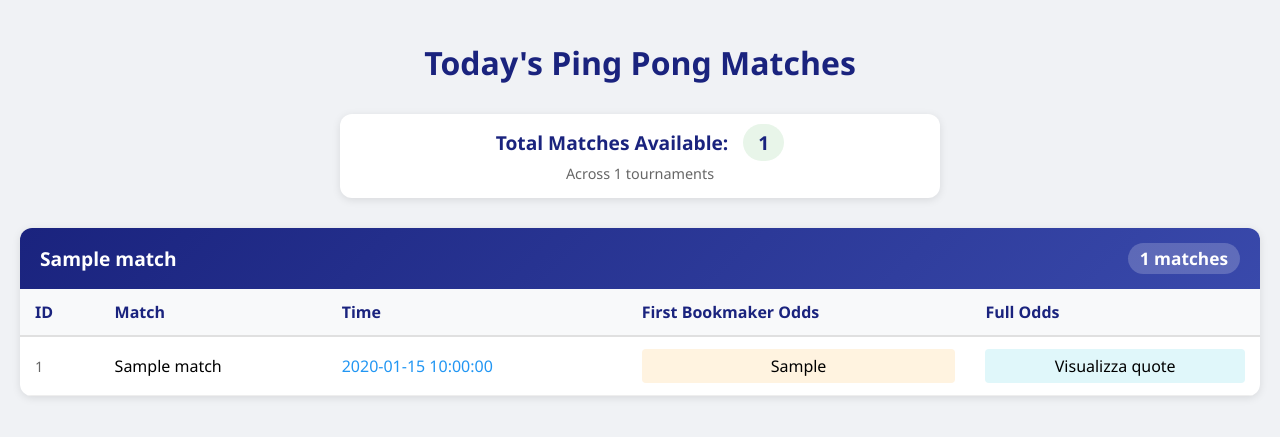
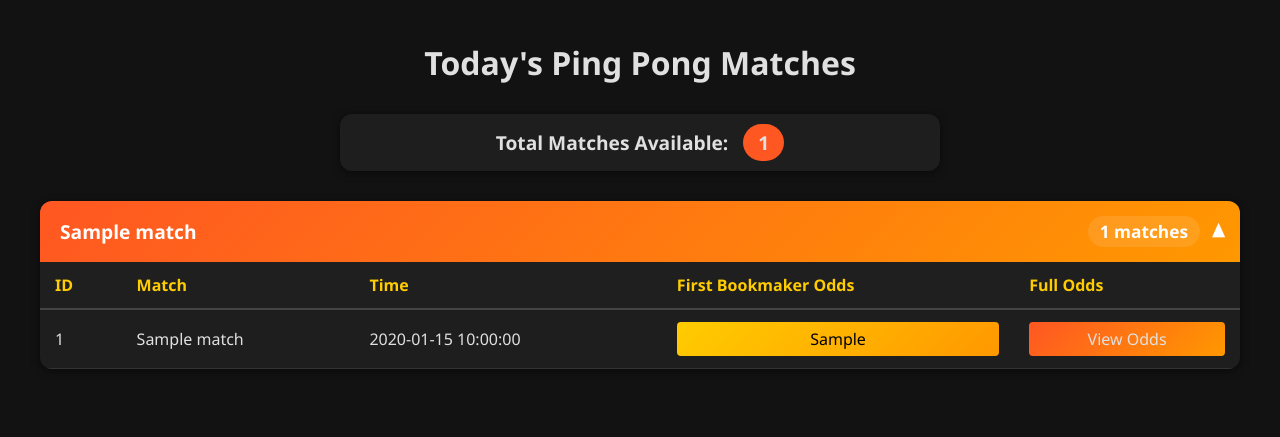
Before and after one commit to ehipluto/pingbet, a Flask app: template templates/matches.html in a window 1280 px wide. Shown: the top 437 px of the page. Run offline with Flask 3, Linux system fonts and the light colour scheme; the template is opened without the code that fills it: most values are stand-ins (such as "Sample title", 1, 10 or a date in 2020); parts of the project's set-up code (start-up, migrations or seed data) failed here and were passed over.

Commit message:
Update matches.html

```diff
--- a/templates/matches.html
+++ b/templates/matches.html
@@ -13,33 +13,44 @@
         body {
             margin: 0;
             padding: 20px;
-            background-color: #f0f2f5;
+            background-color: #121212; /* Dark background */
+            color: #e0e0e0; /* Light text color */
         }
 
         .header {
             text-align: center;
             margin-bottom: 30px;
-            color: #1a237e;
+        }
+
+        .tournament-content {
+            display: none; /* Nasconde inizialmente il contenuto */
+            transition: all 0.3s ease;
         }
 
         .tournaments-container {
-            display: grid;
-            grid-template-columns: repeat(auto-fit, minmax(600px, 1fr));
+            display: flex;
+            flex-direction: column;
             gap: 20px;
             margin: 0 auto;
-            max-width: 1800px;
+            max-width: 1200px;
         }
 
         .tournament-card {
-            background: white;
+            background: #1e1e1e; /* Dark card background */
             border-radius: 12px;
-            box-shadow: 0 2px 8px rgba(0,0,0,0.1);
+            box-shadow: 0 2px 8px rgba(0, 0, 0, 0.5);
             overflow: hidden;
             margin-bottom: 20px;
+            transition: transform 0.2s, box-shadow 0.2s;
+        }
+
+        .tournament-card:hover {
+            transform: translateY(-2px);
+            box-shadow: 0 4px 15px rgba(0, 0, 0, 0.7);
         }
 
         .tournament-header {
-            background: linear-gradient(135deg, #1a237e, #3949ab);
+            background: linear-gradient(135deg, #ff5722, #ff9800); /* Gradient header */
             color: white;
             padding: 15px 20px;
             font-size: 1.2em;
@@ -47,10 +58,31 @@
             display: flex;
             justify-content: space-between;
             align-items: center;
+            cursor: pointer;
+            user-select: none;
+            position: relative;
+            padding-right: 40px; /* Spazio per l'icona */
+        }
+
+        .tournament-header:after {
+            content: '▼';
+            position: absolute;
+            right: 15px;
+            top: 50%;
+            transform: translateY(-50%);
+            transition: transform 0.3s ease;
+        }
+
+        .tournament-header.active:after {
+            transform: translateY(-50%) rotate(180deg);
+        }
+
+        .tournament-content.show {
+            display: block;
         }
 
         .match-count {
-            background: rgba(255,255,255,0.2);
+            background: rgba(255, 255, 255, 0.1);
             padding: 4px 12px;
             border-radius: 20px;
             font-size: 0.9em;
@@ -62,50 +94,150 @@
         }
 
         th {
-            background-color: #f8f9fa;
-            color: #1a237e;
+            background-color: #1f1f1f; /* Darker header for table */
+            color: #ffcc00; /* Bright yellow for table header */
             padding: 12px 15px;
             text-align: left;
             font-weight: 600;
-            border-bottom: 2px solid #e0e0e0;
+            border-bottom: 2px solid #444;
         }
 
         td {
             padding: 12px 15px;
-            border-bottom: 1px solid #eeeeee;
+            border-bottom: 1px solid #333; /* Darker border for table rows */
         }
 
         tr:hover {
-            background-color: #f5f5f5;
-        }
-
-        .match-id {
-            color: #666;
-            font-size: 0.9em;
-        }
-
-        .match-name {
-            font-weight: 500;
-        }
-
-        .match-time {
-            color: #2196f3;
-            font-weight: 500;
+            background-color: #333; /* Darker hover effect */
         }
 
         .first-bookmaker-odds {
-            background: #fff3e0;
+            background: linear-gradient(135deg, #ffcc00, #ff9800); /* Gradient for first bookmaker odds */
             padding: 6px 12px;
             border-radius: 4px;
             text-align: center;
             font-weight: 500;
+            color: #000000;
         }
 
         .modal-odds {
-            background: #e0f7fa;
+            background: linear-gradient(135deg, #ff5722, #ff9800); /* Gradient for modal odds */
             padding: 6px 12px;
             border-radius: 4px;
             text-align: center;
+        }
+
+        .matches-summary {
+            text-align: center;
+            background: #1e1e1e; /* Dark background for summary */
+            padding: 15px;
+            border-radius: 12px;
+            box-shadow: 0 2px 8px rgba(0, 0, 0, 0.5);
+            margin-bottom: 30px;
+            max-width: 600px;
+            margin-left: auto;
+            margin-right: auto;
+        }
+
+        .total-matches {
+            font-size: 1.2em;
+            font-weight: 600;
+        }
+
+        .total-matches span {
+            background: #ff5722; /* Orange for span */
+            padding: 5px 15px;
+            border-radius: 20px;
+            margin-left: 10px;
+        }
+
+        .modal {
+            display: none;
+            position: fixed;
+            z-index: 1;
+            left: 0;
+            top: 0;
+            width: 100%;
+            height: 100%;
+            background-color: rgba(0, 0, 0, 0.8); /* Darker modal background */
+            overflow-y: auto;
+        }
+
+        .modal-content {
+            background-color: #1e1e1e; /* Dark modal content */
+            margin: 5% auto;
+            padding: 20px;
+            border: 1px solid #888;
+            width: 90%;
+            max-width: 800px;
+            border-radius: 8px;
+            box-shadow: 0 4px 6px rgba(0, 0, 0, 0.5);
+            max-height: 85vh;
+            overflow-y: auto;
+        }
+
+        .bookmaker-card {
+            background: #1f1f1f; /* Dark background for bookmaker card */
+            padding: 15px;
+            border-radius: 6px;
+            border: 1px solid #444; /* Dark border */
+            transition: transform 0.2s;
+        }
+
+        .bookmaker-card:hover {
+            transform: translateY(-2px);
+            box-shadow: 0 4px 8px rgba(0, 0, 0, 0.7);
+        }
+
+        .odds-value {
+            background: #293133; /* Orange background for odds */
+            padding: 8px;
+            border-radius: 4px;
+            color: white; /* White text for better contrast */
+            flex: 1; /* Allow equal space for home and away odds */
+            text-align: center; /* Center align text */
+        }
+
+        .odds-values {
+            display: flex;
+            justify-content: space-between; /* Space between home and away odds */
+            margin-top: 10px;
+        }
+
+        .modal-h2h-info {
+            background: #ff7514;
+            padding: 15px;
+            border-radius: 8px;
+            margin-bottom: 20px;
+            text-align: center;
+        }
+
+        #modalMatchName {
+            color: #ff5722; /* Orange for modal match name */
+            border-bottom: 2px solid #444;
+            padding-bottom: 10px;
+            margin-bottom: 20px;
+        }
+
+        .movement-up {
+            color: #4caf50; /* Green for upward movement */
+            font-weight: bold;
+            margin-left: 4px;
+        }
+
+        .movement-down {
+            color: #f44336; /* Red for downward movement */
+            font-weight: bold;
+            margin-left: 4px;
+        }
+
+        .movement-neutral {
+            color: #9e9e9e; /* Neutral color */
+            margin-left: 4px;
+        }
+
+        tr:nth-child(even) {
+            background-color: #1f1f1f; /* Darker even rows */
         }
 
         @media (max-width: 768px) {
@@ -117,122 +249,6 @@
                 padding: 8px;
             }
         }
-
-        .matches-summary {
-            text-align: center;
-            background: white;
-            padding: 15px;
-            border-radius: 12px;
-            box-shadow: 0 2px 8px rgba(0,0,0,0.1);
-            margin-bottom: 30px;
-            max-width: 600px;
-            margin-left: auto;
-            margin-right: auto;
-        }
-
-        .total-matches {
-            font-size: 1.2em;
-            color: #1a237e;
-            font-weight: 600;
-        }
-
-        .total-matches span {
-            background: #e8f5e9;
-            padding: 5px 15px;
-            border-radius: 20px;
-            margin-left: 10px;
-        }
-
-        .tournaments-summary {
-            font-size: 0.9em;
-            color: #666;
-            margin-top: 8px;
-        }
-        .modal {
-            display: none;
-            position: fixed;
-            z-index: 1;
-            left: 0;
-            top: 0;
-            width: 100%;
-            height: 100%;
-            background-color: rgba(0,0,0,0.4);
-            overflow-y: auto;
-        }
-
-        .modal-content {
-            background-color: #fefefe;
-            margin: 5% auto;
-            padding: 20px;
-            border: 1px solid #888;
-            width: 90%;
-            max-width: 800px;
-            border-radius: 8px;
-            box-shadow: 0 4px 6px rgba(0,0,0,0.1);
-            max-height: 85vh;
-            overflow-y: auto;
-        }
-
-        .odds-container {
-            display: grid;
-            grid-template-columns: repeat(auto-fit, minmax(200px, 1fr));
-            gap: 15px;
-            margin-top: 15px;
-            padding-bottom: 20px;
-        }
-
-        .bookmaker-card {
-            background: #f8f9fa;
-            padding: 15px;
-            border-radius: 6px;
-            border: 1px solid #e0e0e0;
-            transition: transform 0.2s;
-        }
-
-        .bookmaker-card:hover {
-            transform: translateY(-2px);
-            box-shadow: 0 4px 8px rgba(0,0,0,0.1);
-        }
-
-        .odds-value {
-            font-weight: bold;
-            padding: 4px 8px;
-            border-radius: 4px;
-        }
-
-        .modal-h2h-info {
-            background: #e8f5e9;
-            padding: 15px;
-            border-radius: 8px;
-            margin-bottom: 20px;
-            text-align: center;
-        }
-
-        /* Stili per il titolo della partita */
-        #modalMatchName {
-            color: #1a237e;
-            border-bottom: 2px solid #e0e0e0;
-            padding-bottom: 10px;
-            margin-bottom: 20px;
-        }
-
-        /* Miglioramento visibilità movimento quote */
-        .movement-up {
-            color: #4caf50;
-            font-weight: bold;
-            margin-left: 4px;
-        }
-
-        .movement-down {
-            color: #f44336;
-            font-weight: bold;
-            margin-left: 4px;
-        }
-
-        .movement-neutral {
-            color: #9e9e9e;
-            margin-left: 4px;
-        }
     </style>
 </head>
 <body>
@@ -242,9 +258,6 @@
     <div class="matches-summary">
         <div class="total-matches">
             Total Matches Available: <span>{{ matches|length }}</span>
-        </div>
-        <div class="tournaments-summary">
-            Across {{ tournaments|length }} tournaments
         </div>
     </div>
     <div class="tournaments-container">
@@ -262,6 +275,7 @@
             <span>{{ tournament }}</span>
             <span class="match-count">{{ tournament_matches|length }} matches</span>
         </div>
+        <div class="tournament-content">
             <table>
                 <thead>
                     <tr>
@@ -273,7 +287,7 @@
                     </tr>
                 </thead>
                 <tbody>
-                    {% for match in tournament_matches %}
+                    {% for match in tournament_matches|sort(attribute='Time') %}
                     <tr class="clickable-row"
                         data-odds="{{ match.Odds }}"
                         data-h2h-probability="{{ match.H2HProbability }}"
@@ -282,7 +296,7 @@
                         <td class="match-name">{{ match.Match }}</td>
                         <td class="match-time">{{ match.Time }}</td>
                         <td><div class="first-bookmaker-odds">{{ match.FirstBookmakerOdds }}</div></td>
-                        <td><div class="modal-odds">Visualizza quote</div></td>
+                        <td><div class="modal-odds">View Odds</div></td>
                     </tr>
                     {% endfor %}
                 </tbody>
@@ -351,11 +365,10 @@
                     <div class="odds-value">
                         ${awayOdds.replace('↑', '<span class="movement-up">↑</span>')
                                   .replace('↓', '<span class="movement-down">↓</span>')
-                                 .replace('•', '<span class="movement-neutral">•</span>')}
+                                  .replace('•', '<span class="movement-neutral">•</span>') }
                     </div>
                 </div>
             `;
-
             oddsContainer.appendChild(card);
         });
 
@@ -371,6 +384,36 @@
             modal.style.display = "none";
         }
     }
+    document.addEventListener('DOMContentLoaded', function() {
+        const tournamentHeaders = document.querySelectorAll('.tournament-header');
+
+        tournamentHeaders.forEach(header => {
+            // Mostra il primo torneo all'apertura della pagina
+            if (header === tournamentHeaders[0]) {
+                header.classList.add('active');
+                header.nextElementSibling.classList.add('show');
+            }
+
+            header.addEventListener('click', function() {
+                const content = this.nextElementSibling;
+                const isOpen = content.classList.contains('show');
+
+                // Chiudi tutti i tornei
+                document.querySelectorAll('.tournament-content').forEach(c => {
+                    c.classList.remove('show');
+                });
+                document.querySelectorAll('.tournament-header').forEach(h => {
+                    h.classList.remove('active');
+                });
+
+                // Apri/chiudi il torneo cliccato
+                if (!isOpen) {
+                    content.classList.add('show');
+                    this.classList.add('active');
+                }
+            });
+        });
+    });
     </script>
 </body>
 </html>
```
Lines whose indentation alone changed are shown as unchanged.
